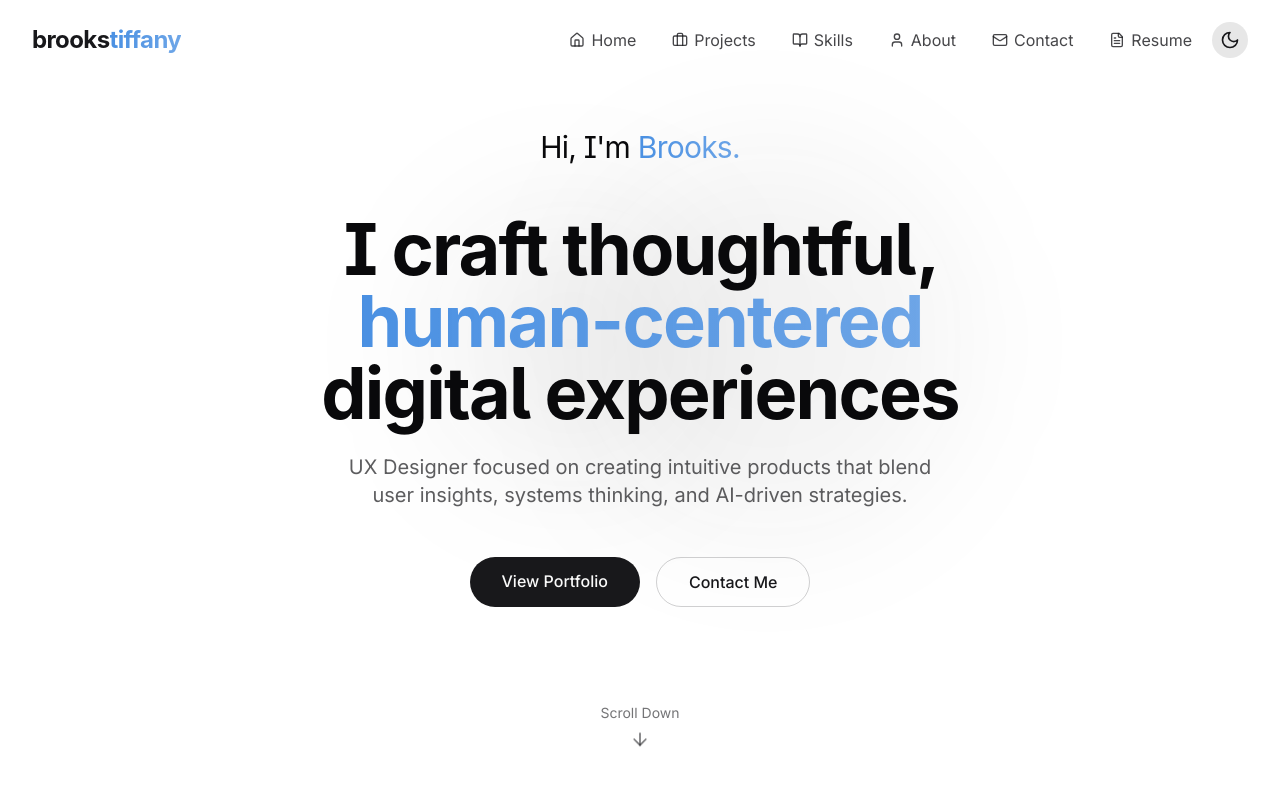
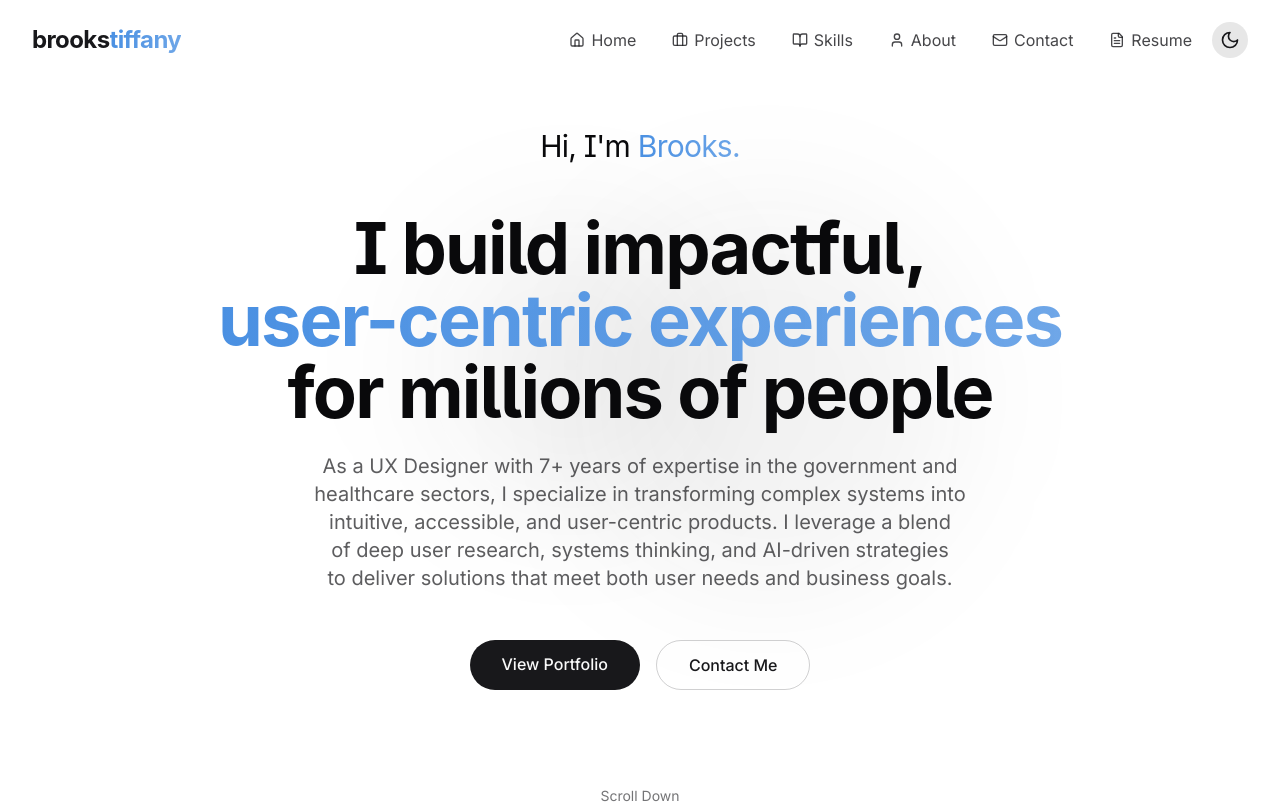
Before and after one commit to brooks-t/ux-designer-portfolio, a React (Vite) app: page / in a window 1280 px wide. Shown: the top 804 px of the page. Built offline with nearby package versions, Linux system fonts and the light colour scheme.

Commit message:
updated the language of the hero section

```diff
--- a/src/components/Hero.tsx
+++ b/src/components/Hero.tsx
@@ -24,14 +24,20 @@ const Hero = () => {
 					</h2>
 
 					<h1 className="text-4xl md:text-6xl lg:text-7xl font-display font-bold tracking-tight max-w-4xl mb-6 text-balance">
-						I craft thoughtful,
-						<span className="text-gradient"> human-centered </span>
-						digital experiences
+						I build impactful,
+						<br></br>
+						<span className="text-gradient">user-centric experiences</span>
+						<br></br>
+						for millions of people
 					</h1>
 
 					<p className="text-lg md:text-xl text-primary/70 max-w-2xl mb-12 text-balance">
-						UX Designer focused on creating intuitive products that blend user
-						insights, systems thinking, and AI-driven strategies.
+						As a UX Designer with 7+ years of expertise in the government and
+						healthcare sectors, I specialize in transforming complex systems
+						into intuitive, accessible, and user-centric products. I leverage a
+						blend of deep user research, systems thinking, and AI-driven
+						strategies to deliver solutions that meet both user needs and
+						business goals.
 					</p>
 
 					<div className="flex flex-col sm:flex-row gap-4">
```
